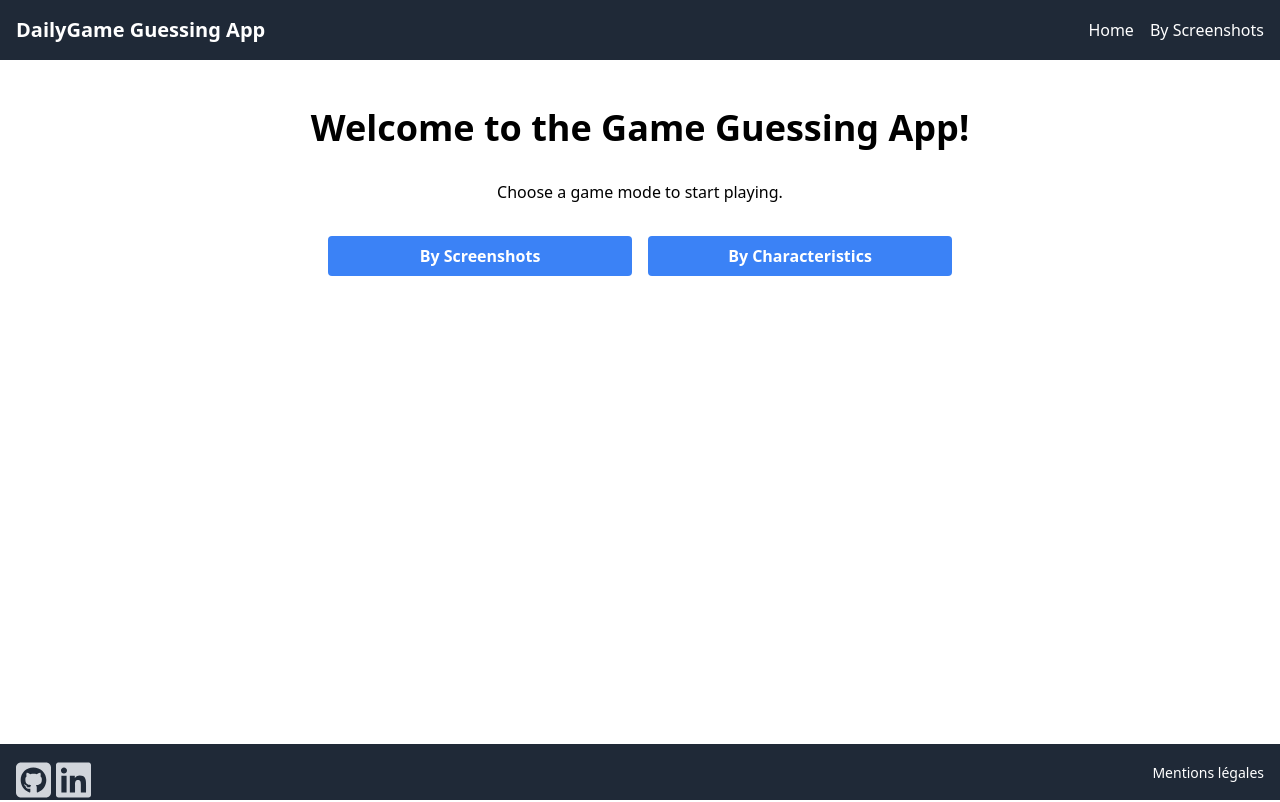
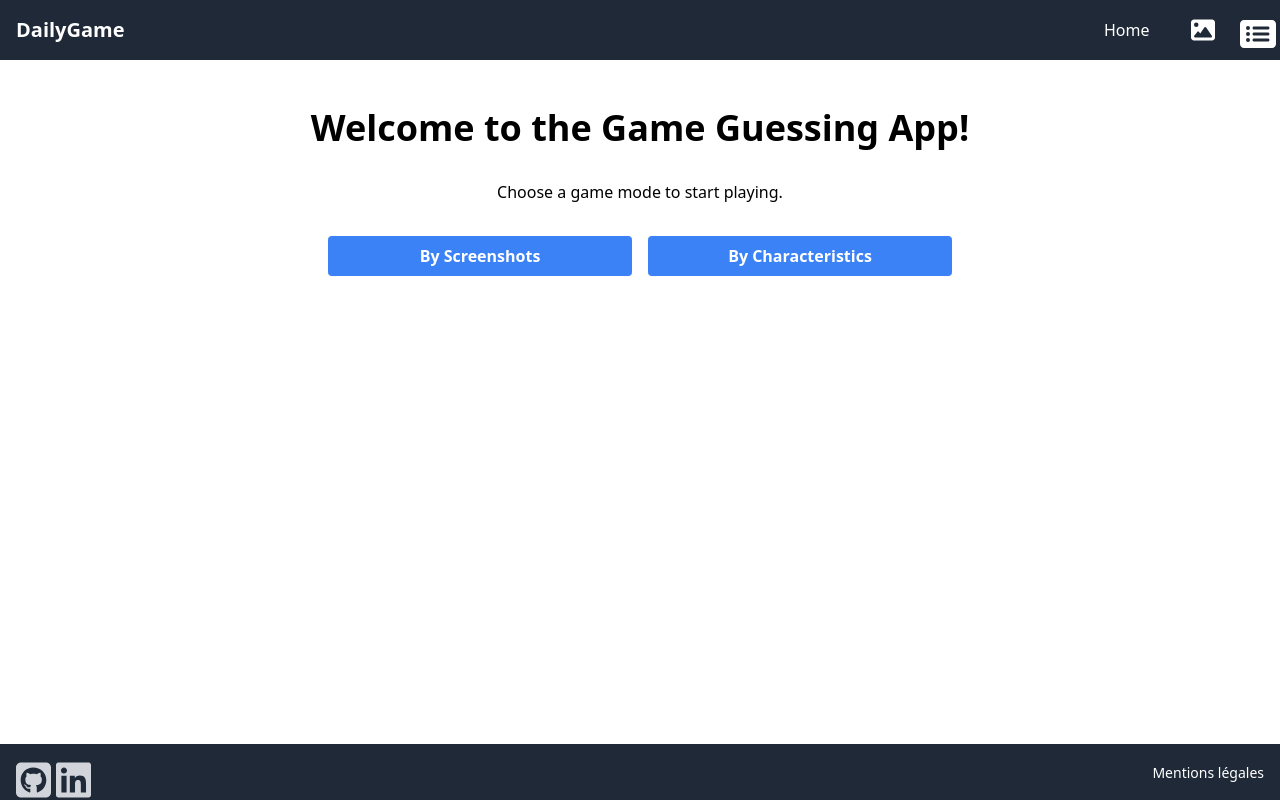
Before and after one commit to OlivierSTEPHAN/dailygame-front, a Next.js app: page / in a window 1280 px wide. Built offline with nearby package versions, Linux system fonts and the light colour scheme.

Commit message:
Ajout icone dans le header, local storage pour les carac

```diff
--- a/components/Header.tsx
+++ b/components/Header.tsx
@@ -1,18 +1,31 @@
-import Link from 'next/link';
+import { faImage, faListAlt } from "@fortawesome/free-solid-svg-icons";
+import { FontAwesomeIcon } from "@fortawesome/react-fontawesome";
+import Link from "next/link";
 
 const Header: React.FC = () => {
   return (
     <header className="bg-gray-800 p-4 text-white">
       <nav className="container mx-auto flex justify-between items-center">
         <Link href="/" className="text-xl font-bold hover:text-gray-300">
-          DailyGame Guessing App
+          DailyGame
         </Link>
-        <div className="flex items-center">
+        <div className="flex items-center min-w-60 justify-between sm:min-w-40">
           <Link href="/" className="mr-4 hover:text-gray-300">
             Home
           </Link>
-          <Link href="/by-screenshots" className="hover:text-gray-300">
-            By Screenshots
+          <Link
+            href="/by-screenshots"
+            className="hover:text-gray-300 w-6 h-6"
+            title="screenshots"
+          >
+            <FontAwesomeIcon icon={faImage} size="2x" className="h-full" />
+          </Link>
+          <Link
+            href="/by-characteristics"
+            className="hover:text-gray-300 w-6 h-6 "
+            title="characteristics"
+          >
+            <FontAwesomeIcon icon={faListAlt} size="2x" />
           </Link>
         </div>
       </nav>
--- a/package.json
+++ b/package.json
@@ -10,6 +10,7 @@
   },
   "dependencies": {
     "@fortawesome/free-brands-svg-icons": "^6.5.2",
+    "@fortawesome/free-solid-svg-icons": "^6.5.2",
     "@fortawesome/react-fontawesome": "^0.2.2",
     "@vercel/analytics": "^1.3.1",
     "@vercel/speed-insights": "^1.0.12",
--- a/pages/by-characteristics.tsx
+++ b/pages/by-characteristics.tsx
@@ -59,7 +59,7 @@ function ByCharacteristics() {
       return;
     }
     const result = await submitAnswerCharacteristics(answer);
-    console.log(result);
+    setInput("");
     if (result != undefined) {
       setAnswers((prevAnswers) => [...prevAnswers, result]);
       if (compareGame(result, correctAnswer!)) {
@@ -96,6 +96,21 @@ function ByCharacteristics() {
       document.removeEventListener("mousedown", handleClickOutside);
     };
   }, []);
+
+  useEffect(() => {
+    const now = new Date();
+    const currentDay = now.getDate();
+    const currentMonth = now.getMonth();
+    const currentYear = now.getFullYear();
+    const currentDate = `${currentDay}-${currentMonth}-${currentYear}`;
+
+    const gameState = {
+      started,
+      answers,
+      updatedAt: currentDate,
+    };
+    localStorage.setItem(GAME_STATE_KEY, JSON.stringify(gameState));
+  }, [started, answers]);
 
   const handleKeyDown = (e: React.KeyboardEvent<HTMLInputElement>) => {
     if (e.key === "ArrowDown") {
```
Also changed, not shown: 1 other file (tests, documents, lock files or other folders).
